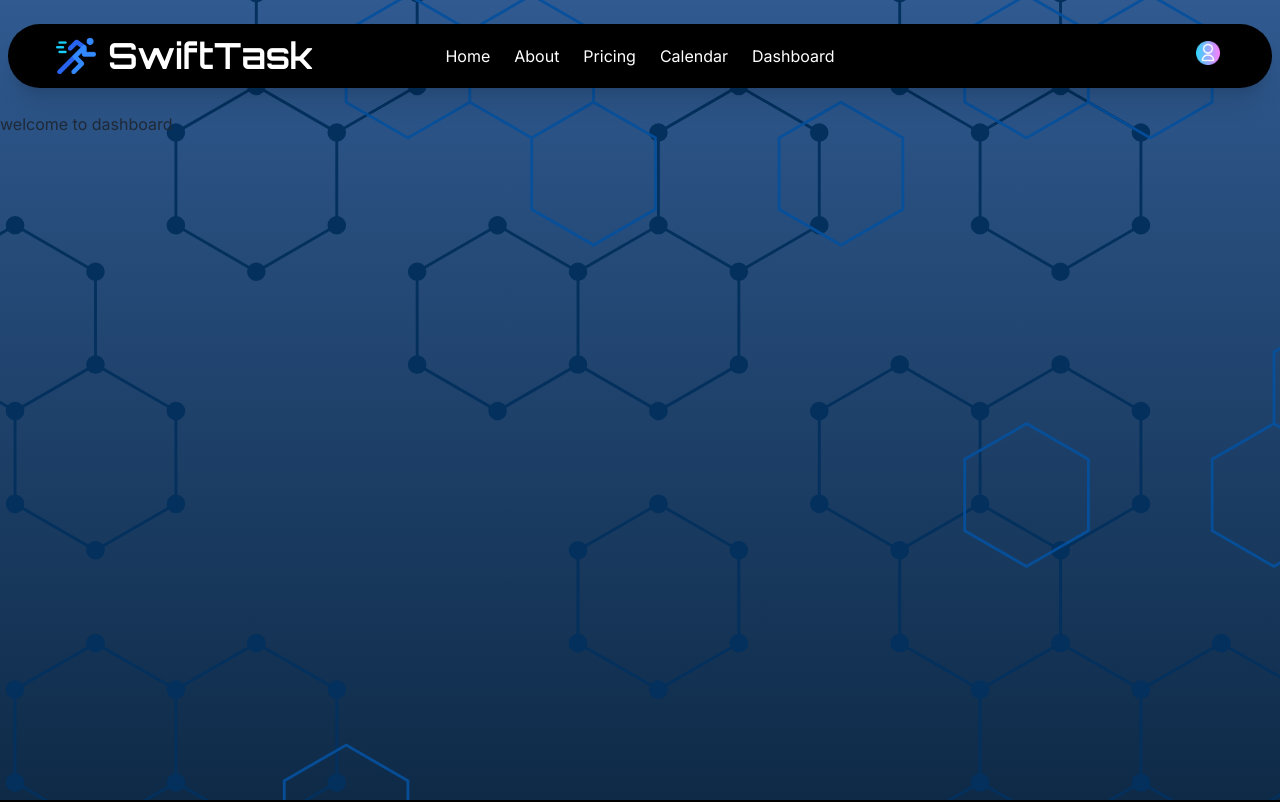
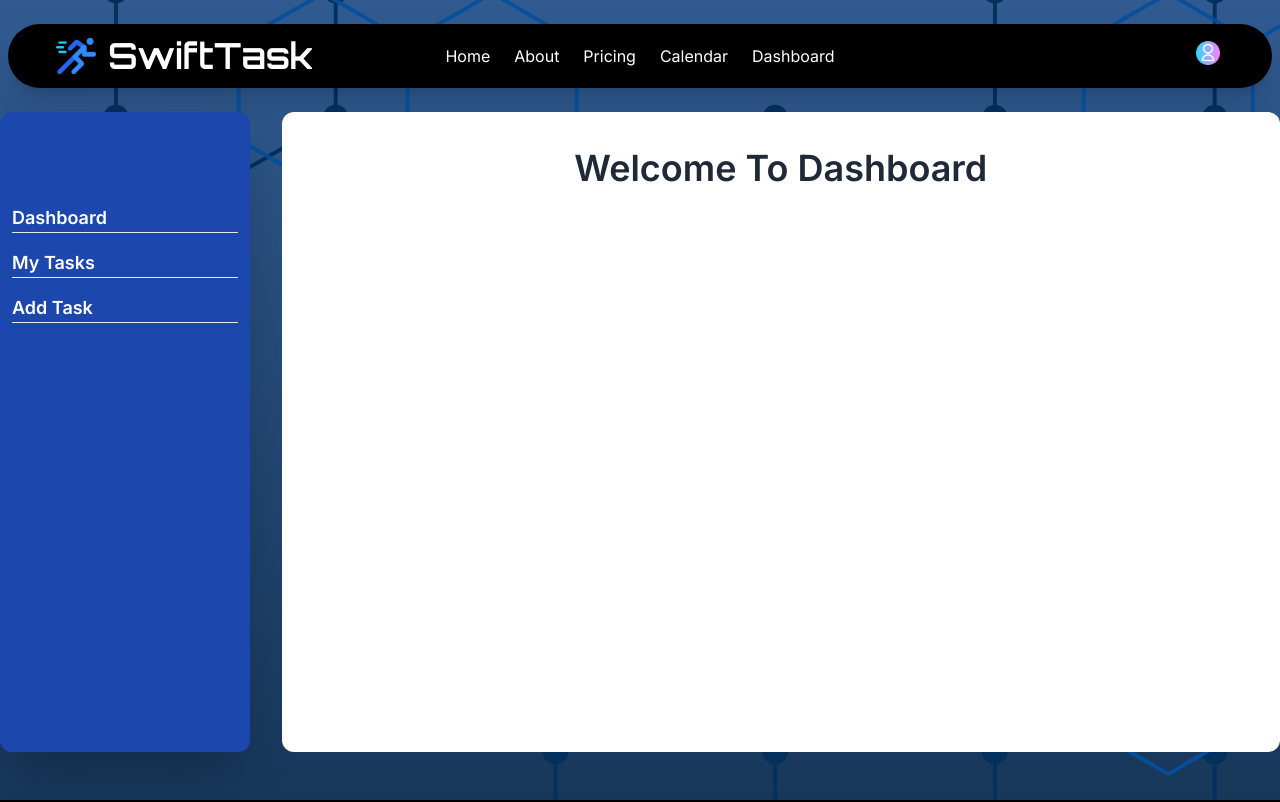
Before and after one commit to mashfikur/task_management_web_app, a React (Vite) app: page /dashboard in a window 1280 px wide. Shown: the top 802 px of the page. Built offline with nearby package versions, Linux system fonts and the light colour scheme; no server answers; sample sign-in values are in the browser's storage.

Commit message:
dahboard layout created

```diff
--- a/package.json
+++ b/package.json
@@ -21,6 +21,7 @@
     "react-hook-form": "^7.49.2",
     "react-hot-toast": "^2.4.1",
     "react-icons": "^4.12.0",
+    "react-loader-spinner": "^6.1.6",
     "react-router-dom": "^6.21.0",
     "react-tabs": "^6.0.2",
     "sort-by": "^1.2.0"
--- a/src/components/navbar/Navbar.jsx
+++ b/src/components/navbar/Navbar.jsx
@@ -65,7 +65,7 @@ const Navbar = () => {
                 </div>
                 <ul
                   tabIndex={0}
-                  className=" dropdown-content  z-[1] menu p-2 shadow bg-blue-600 rounded-box w-52 text-lg font-semibold space-y-4 text-center"
+                  className=" dropdown-content  z-[1] menu p-2 shadow bg-blue-600 rounded-box  text-lg font-semibold space-y-4 text-center"
                 >
                   <li className="text-2xl">{user.displayName}</li>
                   <li className="bg-white px-4 py-2 rounded-full text-blue-700">
--- /dev/null
+++ b/src/components/sidebar/Sidebar.jsx
@@ -0,0 +1,26 @@
+import { Link } from "react-router-dom";
+
+const Sidebar = () => {
+  return (
+    <div className="h-[80vh] rounded-xl bg-[#1c47ad] shadow-2xl text-white p-3">
+      <div className="mt-20">
+        <ul className="space-y-4 text-lg font-semibold">
+          <li>
+            <Link to="/dashboard">Dashboard</Link>
+            <hr />
+          </li>
+          <li>
+            <Link>My Tasks</Link>
+            <hr />
+          </li>
+          <li>
+            <Link>Add Task</Link>
+            <hr />
+          </li>
+        </ul>
+      </div>
+    </div>
+  );
+};
+
+export default Sidebar;
--- /dev/null
+++ b/src/pages/Dashboard/DashBoardHome.jsx
@@ -0,0 +1,11 @@
+const DashBoardHome = () => {
+  return (
+    <div>
+      <h3 className="text-center text-4xl font-semibold mt-6">
+        Welcome To Dashboard
+      </h3>
+    </div>
+  );
+};
+
+export default DashBoardHome;
--- a/src/pages/Dashboard/Dashboard.jsx
+++ b/src/pages/Dashboard/Dashboard.jsx
@@ -1,7 +1,28 @@
+import { Outlet } from "react-router-dom";
+import Sidebar from "../../components/sidebar/Sidebar";
+import Navbar from "../../components/navbar/Navbar";
+import Drawer from "../../components/drawer/Drawer";
+import Footer from "../../components/footer/Footer";
+
 const Dashboard = () => {
   return (
-    <div>
-      <h3>welcome to dashboard</h3>
+    <div className="main ">
+      <div className="min-h-screen">
+        <Navbar></Navbar>
+        <div className="container mx-auto flex gap-8">
+          <div className="w-[20%] ">
+            <Sidebar></Sidebar>
+          </div>
+          <div className="w-[80%] ">
+            <Drawer>
+              <div className="bg-white min-h-[80vh] overflow-y-auto rounded-xl p-3">
+                <Outlet></Outlet>
+              </div>
+            </Drawer>
+          </div>
+        </div>
+      </div>
+      <Footer></Footer>
     </div>
   );
 };
--- a/src/pages/UserAuthentication/Register.jsx
+++ b/src/pages/UserAuthentication/Register.jsx
@@ -6,7 +6,7 @@ import { useNavigate } from "react-router-dom";
 import { updateProfile } from "firebase/auth";
 
 const Register = () => {
-  const { createUser, setUser, user, setLoading } = useAuth();
+  const { createUser, setUser, user, setLoading, googleUserAuth } = useAuth();
   const navigate = useNavigate();
 
   const {
@@ -30,6 +30,19 @@ const Register = () => {
       })
       .catch((err) => {
         toast.error(err.message);
+        setLoading(false);
+      });
+  };
+
+  // google sign up
+  const handleGoogleSignIn = () => {
+    googleUserAuth()
+      .then(() => {
+        toast.success("Signed Up Successfully");
+        navigate("/dashboard");
+      })
+      .catch((err) => {
+        toast.error(err.code);
         setLoading(false);
       });
   };
@@ -92,7 +105,10 @@ const Register = () => {
         <div className="divider">OR</div>
       </form>
       <div className="flex flex-col items-center justify-center gap-2 -mt-6 mb-4">
-        <button className="btn btn-neutral w-[20rem] mx-auto rounded-full  text-white">
+        <button
+          onClick={handleGoogleSignIn}
+          className="btn btn-neutral w-[20rem] mx-auto rounded-full  text-white"
+        >
           Sign Up With Google
           <FcGoogle className="text-xl" />
         </button>
--- a/src/pages/UserAuthentication/SignIn.jsx
+++ b/src/pages/UserAuthentication/SignIn.jsx
@@ -5,7 +5,7 @@ import toast from "react-hot-toast";
 import { useNavigate } from "react-router-dom";
 
 const SignIn = () => {
-  const { userSignIn, setLoading } = useAuth();
+  const { userSignIn, setLoading, googleUserAuth } = useAuth();
   const navigate = useNavigate();
   const {
     register,
@@ -22,6 +22,19 @@ const SignIn = () => {
       })
       .catch((err) => {
         toast.error(err.message);
+        setLoading(false);
+      });
+  };
+
+  // google sign up
+  const handleGoogleSignIn = () => {
+    googleUserAuth()
+      .then(() => {
+        toast.success("Signed in Successfully");
+        navigate("/dashboard");
+      })
+      .catch((err) => {
+        toast.error(err.code);
         setLoading(false);
       });
   };
@@ -62,7 +75,10 @@ const SignIn = () => {
       </form>
 
       <div className="flex flex-col items-center justify-center gap-2 -mt-6 mb-4">
-        <button className="btn btn-neutral w-[20rem] mx-auto rounded-full  text-white">
+        <button
+          onClick={handleGoogleSignIn}
+          className="btn btn-neutral w-[20rem] mx-auto rounded-full  text-white"
+        >
           Sign In With Google
           <FcGoogle className="text-xl" />
         </button>
--- /dev/null
+++ b/src/router/PrivateRoute.jsx
@@ -0,0 +1,37 @@
+import PropTypes from "prop-types";
+import useAuth from "../hooks/useAuth";
+import { ThreeCircles } from "react-loader-spinner";
+import { Navigate, useLocation } from "react-router-dom";
+
+const PrivateRoute = ({ children }) => {
+  const { user, loading } = useAuth();
+  const location = useLocation();
+
+  if (loading) {
+    return (
+      <div className="flex items-center justify-center min-h-[60vh] ">
+        <ThreeCircles
+          visible={true}
+          height="100"
+          width="100"
+          color="#fff"
+          ariaLabel="three-circles-loading"
+          wrapperStyle={{}}
+          wrapperClass=""
+        />
+      </div>
+    );
+  }
+
+  if (user) {
+    return children;
+  }
+
+  return <Navigate to="/sign-in" state={{ from: location }} replace></Navigate>;
+};
+
+PrivateRoute.propTypes = {
+  children: PropTypes.node,
+};
+
+export default PrivateRoute;
--- a/src/router/router.jsx
+++ b/src/router/router.jsx
@@ -3,6 +3,8 @@ import Layout from "../layout/Layout";
 import Home from "../pages/Home";
 import UserAuth from "../pages/UserAuthentication/UserAuth";
 import Dashboard from "../pages/Dashboard/Dashboard";
+import PrivateRoute from "./PrivateRoute";
+import DashBoardHome from "../pages/Dashboard/DashBoardHome";
 
 const router = createBrowserRouter([
   {
@@ -17,9 +19,23 @@ const router = createBrowserRouter([
         path: "/sign-in",
         element: <UserAuth></UserAuth>,
       },
+    ],
+  },
+  {
+    path: "/dashboard",
+    element: (
+      <PrivateRoute>
+        <Dashboard></Dashboard>
+      </PrivateRoute>
+    ),
+    children: [
       {
         path: "/dashboard",
-        element: <Dashboard></Dashboard>,
+        element: (
+          <PrivateRoute>
+            <DashBoardHome></DashBoardHome>
+          </PrivateRoute>
+        ),
       },
     ],
   },
```
Also changed, not shown: 1 other file (tests, documents, lock files or other folders).
